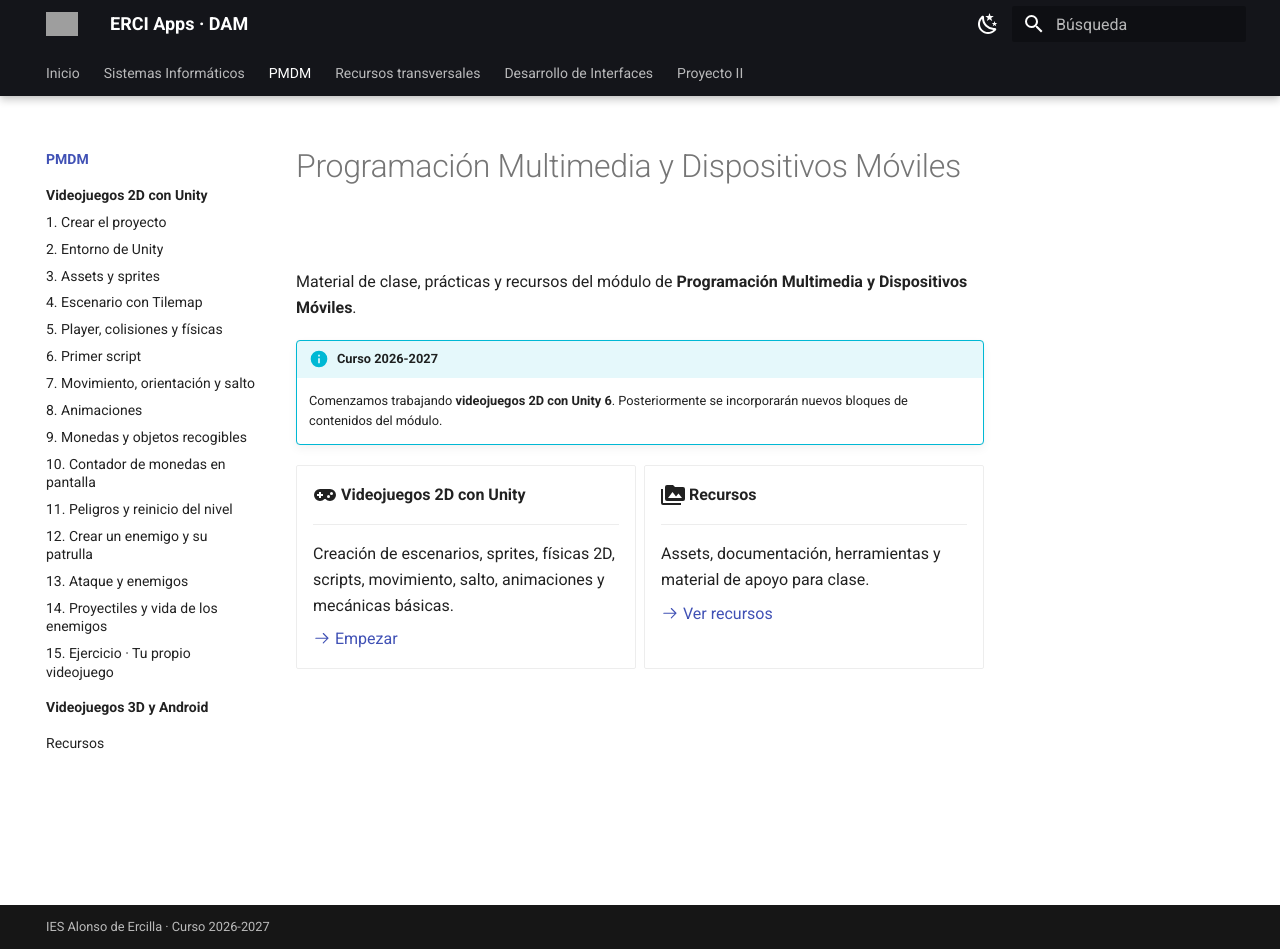
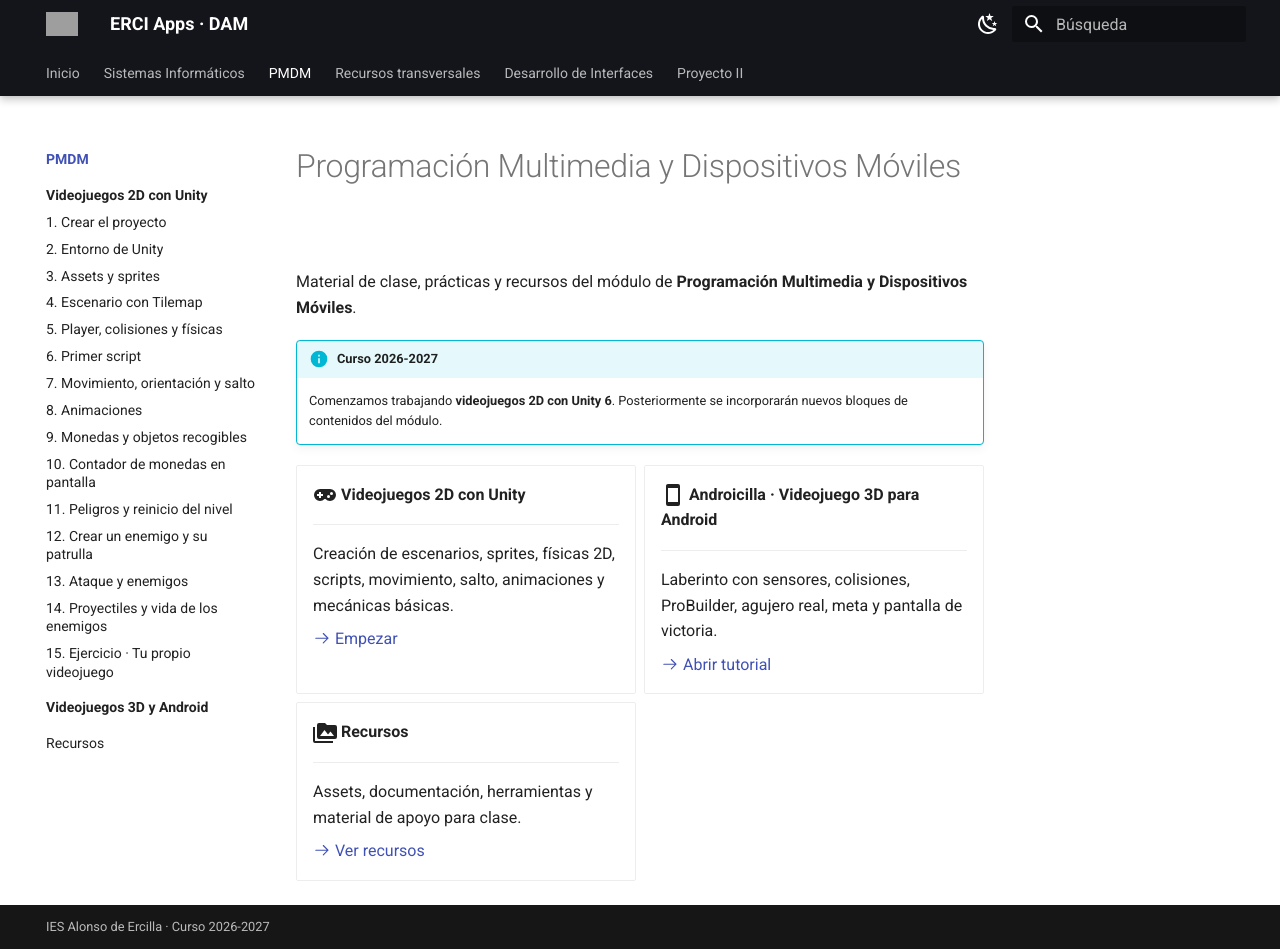
Before and after one commit to erciapps/web-home, an MkDocs documentation site: the page built from docs/pmdm/index.md, in a window 1280 px wide and 949 px high. Built offline with MkDocs 1.6.1 and Material for MkDocs 9.7.7, drawn with Linux system fonts in a browser that asks for light colours; grey boxes are pictures that could not be loaded.

Commit message:
Enlazar Androicilla desde portada de PMDM

```diff
--- a/docs/pmdm/index.md
+++ b/docs/pmdm/index.md
@@ -15,6 +15,14 @@ Material de clase, prácticas y recursos del módulo de **Programación Multimed
 
     [:octicons-arrow-right-24: Empezar](videojuegos/)
 
+-   :material-cellphone:{ .lg .middle } **Androicilla · Videojuego 3D para Android**
+
+    ---
+
+    Laberinto con sensores, colisiones, ProBuilder, agujero real, meta y pantalla de victoria.
+
+    [:octicons-arrow-right-24: Abrir tutorial](androicilla/)
+
 -   :material-folder-multiple-image:{ .lg .middle } **Recursos**
 
     ---
```
